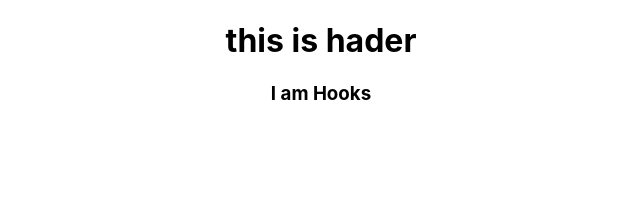
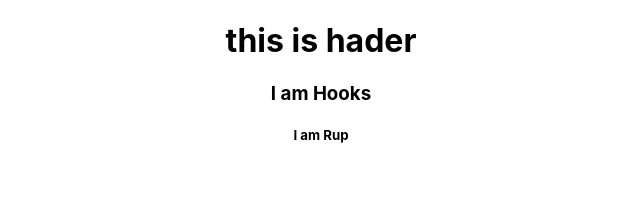
Before and after one commit to RupsanaAkter/openai-site, a React (Create React App) app: page / in a window 1280 px wide. Shown: the top 217 px of the page, without its empty margins (319-959 px from the left). Built offline with nearby package versions, Linux system fonts and the light colour scheme.

Commit message:
added h5

```diff
--- a/src/App.js
+++ b/src/App.js
@@ -6,6 +6,7 @@ function App() {
     <div className="App">
      <h1>this is hader</h1>
      <h3>I am Hooks</h3>
+     <h5>I am Rup</h5>
     </div>
   );
 }
```
